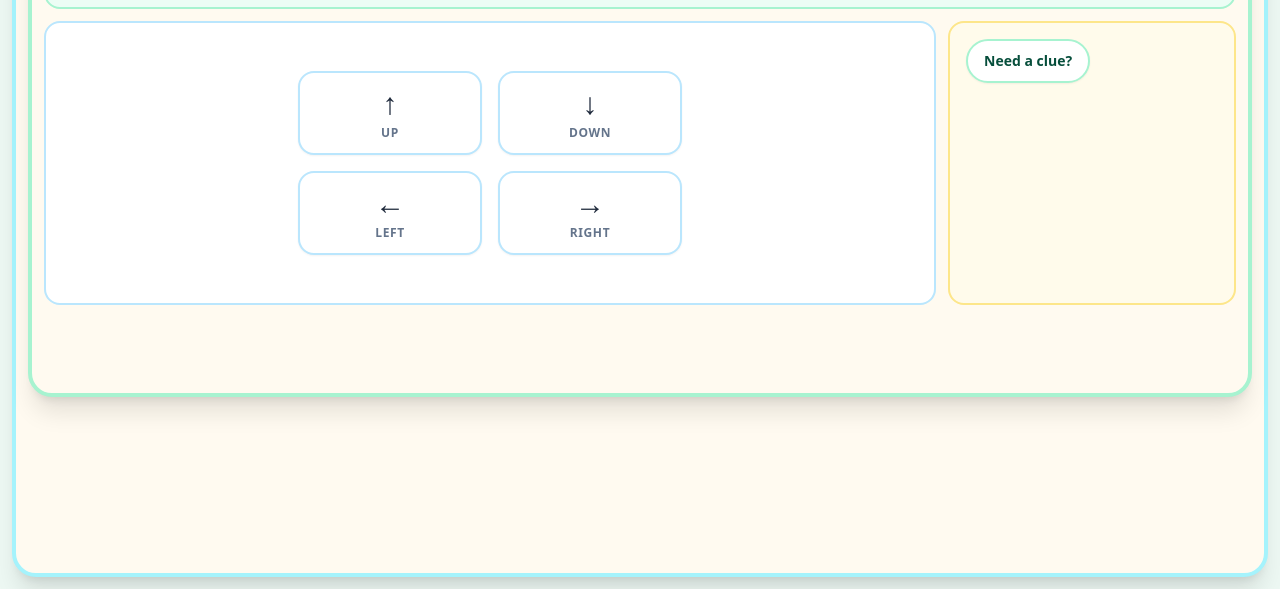
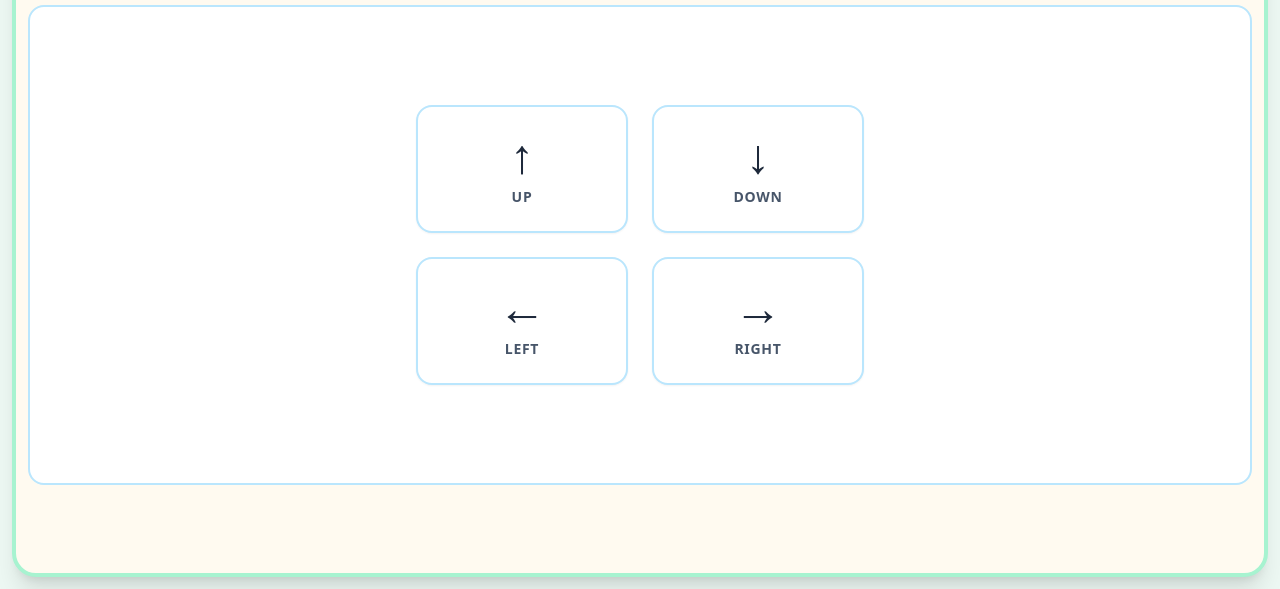
Before and after one commit to balaforyou/neuroBridge, a website with bundled scripts: page games/directions/index.html in a window 1280 px wide. Shown: the part 211-800 px from the top of the page. Built offline with nearby package versions, Linux system fonts and the light colour scheme.

Commit message:
DIR-003.1 Align Directions layout and feedback

```diff
--- a/games/directions/game.js
+++ b/games/directions/game.js
@@ -35,8 +35,8 @@ export const DIRECTIONS_FEEDBACK = {
     MISTAKE: 'mistake'
 };
 
-const CARD_BASE_CLASS = 'flex flex-col items-center justify-center min-h-[4.5rem] p-3 rounded-2xl border-2 border-sky-200 bg-white hover:bg-sky-50 active:scale-[0.98] transition shadow-sm focus:outline-none focus:ring-4 focus:ring-sky-200';
-const CARD_PULSE_CLASS = 'flex flex-col items-center justify-center min-h-[4.5rem] p-3 rounded-2xl border-2 border-orange-400 bg-orange-50 text-orange-950 ring-4 ring-orange-200 transition shadow-sm focus:outline-none';
+const CARD_BASE_CLASS = 'flex flex-col items-center justify-center min-h-[8rem] p-5 rounded-2xl border-2 border-sky-200 bg-white hover:bg-sky-50 active:scale-[0.98] transition shadow-sm focus:outline-none focus:ring-4 focus:ring-sky-200';
+const CARD_PULSE_CLASS = 'flex flex-col items-center justify-center min-h-[8rem] p-5 rounded-2xl border-2 border-orange-400 bg-orange-50 text-orange-950 ring-4 ring-orange-200 transition shadow-sm focus:outline-none';
 const ORANGE_PULSE_DURATION_MS = 900;
 
 export function generateRandomDirection(random = Math.random) {
@@ -118,7 +118,7 @@ function mountDirections() {
 
         activityGrid = document.createElement('div');
         activityGrid.setAttribute('data-testid', 'directions-card-grid');
-        activityGrid.className = 'grid grid-cols-2 gap-4 max-w-sm w-full content-center';
+        activityGrid.className = 'grid grid-cols-2 gap-6 max-w-md w-full content-center';
 
         const directionsList = [DIRECTIONS.UP, DIRECTIONS.DOWN, DIRECTIONS.LEFT, DIRECTIONS.RIGHT];
         directionsList.forEach(dir => {
@@ -149,11 +149,11 @@ function mountDirections() {
             });
 
             const icon = document.createElement('span');
-            icon.className = 'text-3xl font-bold text-slate-800';
+            icon.className = 'text-5xl font-black text-slate-800';
             icon.textContent = DIRECTION_ARROWS[dir];
 
             const label = document.createElement('span');
-            label.className = 'text-xs font-bold uppercase tracking-wider text-slate-500 mt-1';
+            label.className = 'text-sm font-black uppercase tracking-wider text-slate-600 mt-2';
             label.textContent = DIRECTION_LABELS[dir];
 
             button.append(icon, label);
@@ -168,19 +168,23 @@ function mountDirections() {
 
     shell = createWorksheetShell({
         templateType: WORKSHEET_TEMPLATE_TYPES.GUIDED_DISCOVERY,
-        title: 'Directions',
-        instruction: `Tap ${currentDirectionLabel}`,
+        title: `Tap ${currentDirectionLabel.toUpperCase()}`,
+        instruction: 'Find the arrow pointing in this direction.',
         activity: {
             render: renderActivity
         },
         help: {
-            hints: [
-                'Look at the direction of the prompt.',
-                'Find the arrow matching the prompt.'
-            ]
+            enabled: false
         },
         document
     });
+
+    shell.classList.add('h-full');
+
+    const mainZone = shell.querySelector('.worksheet-shell__main');
+    if (mainZone) {
+        mainZone.className = 'worksheet-shell__main grid min-h-0 flex-1 grid-cols-1 gap-3';
+    }
 
     root.append(shell);
 }
--- a/games/directions/index.html
+++ b/games/directions/index.html
@@ -28,9 +28,7 @@
             </div>
         </header>
 
-        <section class="min-h-0 flex-1 rounded-3xl border-4 border-cyan-200 bg-[#fffaf0] p-2 shadow-xl sm:p-3">
-            <div id="directions-root" class="h-full min-h-0 w-full"></div>
-        </section>
+        <div id="directions-root" class="min-h-0 flex-1 w-full"></div>
     </main>
 
     <script type="module" src="./game.js"></script>
```
Also changed, not shown: tests/ui/siraash-smoke.spec.js (+19 -5 lines).
